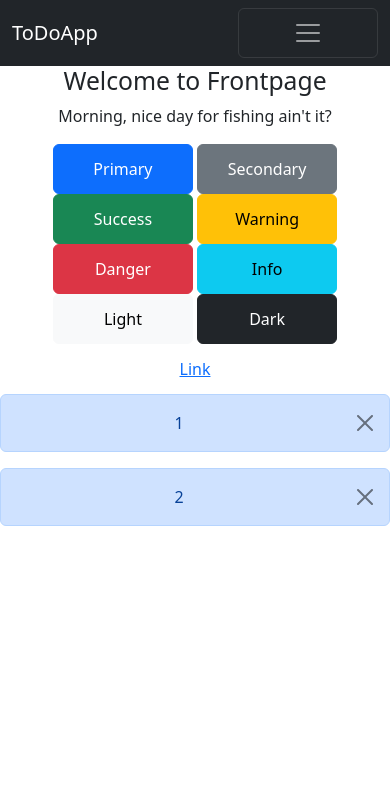
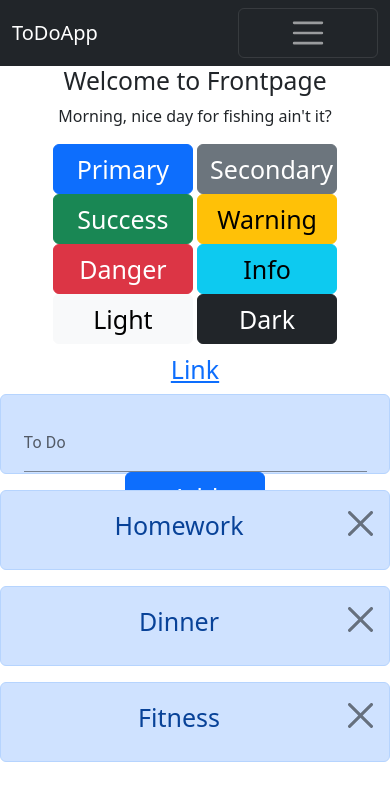
Before and after one commit to Gorm2303/to-do-app-rjs, a React (Create React App) app: page / in a window 390 px wide. Shown: the top 800 px of the page. Built offline with nearby package versions, Linux system fonts and the light colour scheme.

Commit message:
todo list works

```diff
--- a/package.json
+++ b/package.json
@@ -3,6 +3,9 @@
   "version": "0.1.0",
   "private": true,
   "dependencies": {
+    "@emotion/react": "^11.10.5",
+    "@emotion/styled": "^11.10.5",
+    "@mui/material": "^5.10.12",
     "@testing-library/jest-dom": "^5.16.5",
     "@testing-library/react": "^13.4.0",
     "@testing-library/user-event": "^13.5.0",
--- a/src/List.js
+++ b/src/List.js
@@ -1,15 +1,38 @@
 import Alert from 'react-bootstrap/Alert';
 import React, { useState} from "react";
+import TextField from '@mui/material/TextField'
+import Button from 'react-bootstrap/Button';
+import './styles.scss';
 
 function App() {
-    const [list, setList] = useState([1,2])
+    const [list, setList] = useState(['Homework', 'Dinner', 'Fitness']);
+    const [inputText, setInputText] = useState('');
+
+    function addItem() {
+        setList([...list, inputText]);
+        setInputText('');
+    }
+
+    function handleChange(event) {
+        setInputText(event.target.value);
+    }
+
+    function removeItem(item) {
+        const newList = list.filter((i) => i !== item);
+
+        setList(newList);
+    }
 
     const alerts = list.map((item) => {
-        return <Alert dismissible onClose={true} severity="info">{item}</Alert>
+        return <Alert className="alert" dismissible onClose={() => removeItem(item)} severity="info">{item}</Alert>
     })
 
     return (
         <div>
+            <Alert severity="info">
+            <TextField id="standard-basic" value={inputText} label="To Do" variant="standard" onChange={handleChange}/>
+            <Button variant="primary" onClick={() => addItem()}>Add</Button>{''}
+            </Alert>
             {alerts}
         </div>
     );
--- a/src/styles.scss
+++ b/src/styles.scss
@@ -3,5 +3,16 @@
     Button {
         width: 140px;
         height: 50px;
+        font-size: 25px !important;
+
+    }
+    .alert {
+        height: 80px;
+        font-size: 25px;
+        Button {
+        }
+        Input {
+            font-size: 25px
+        }
     }
 }
```
Also changed, not shown: 1 other file (tests, documents, lock files or other folders).
